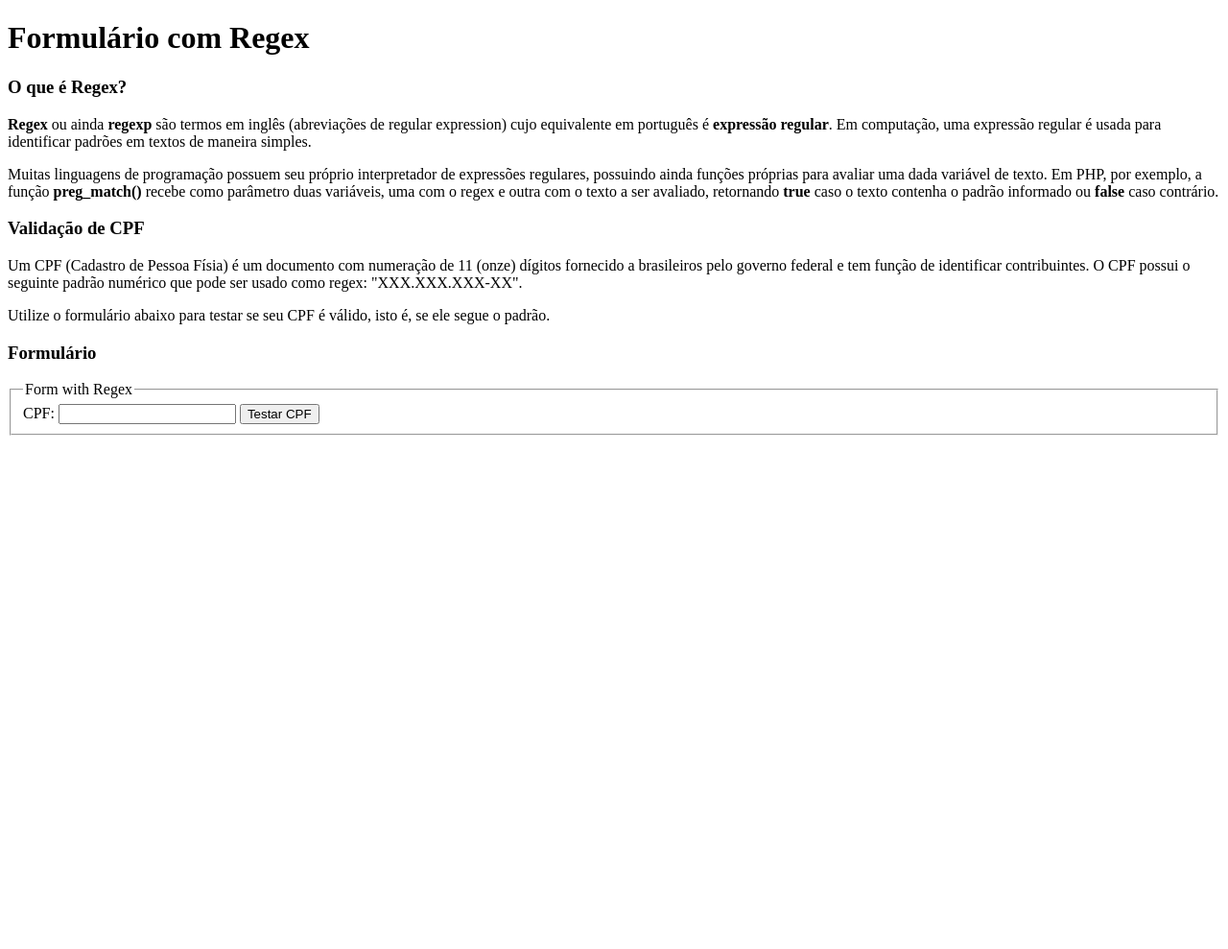
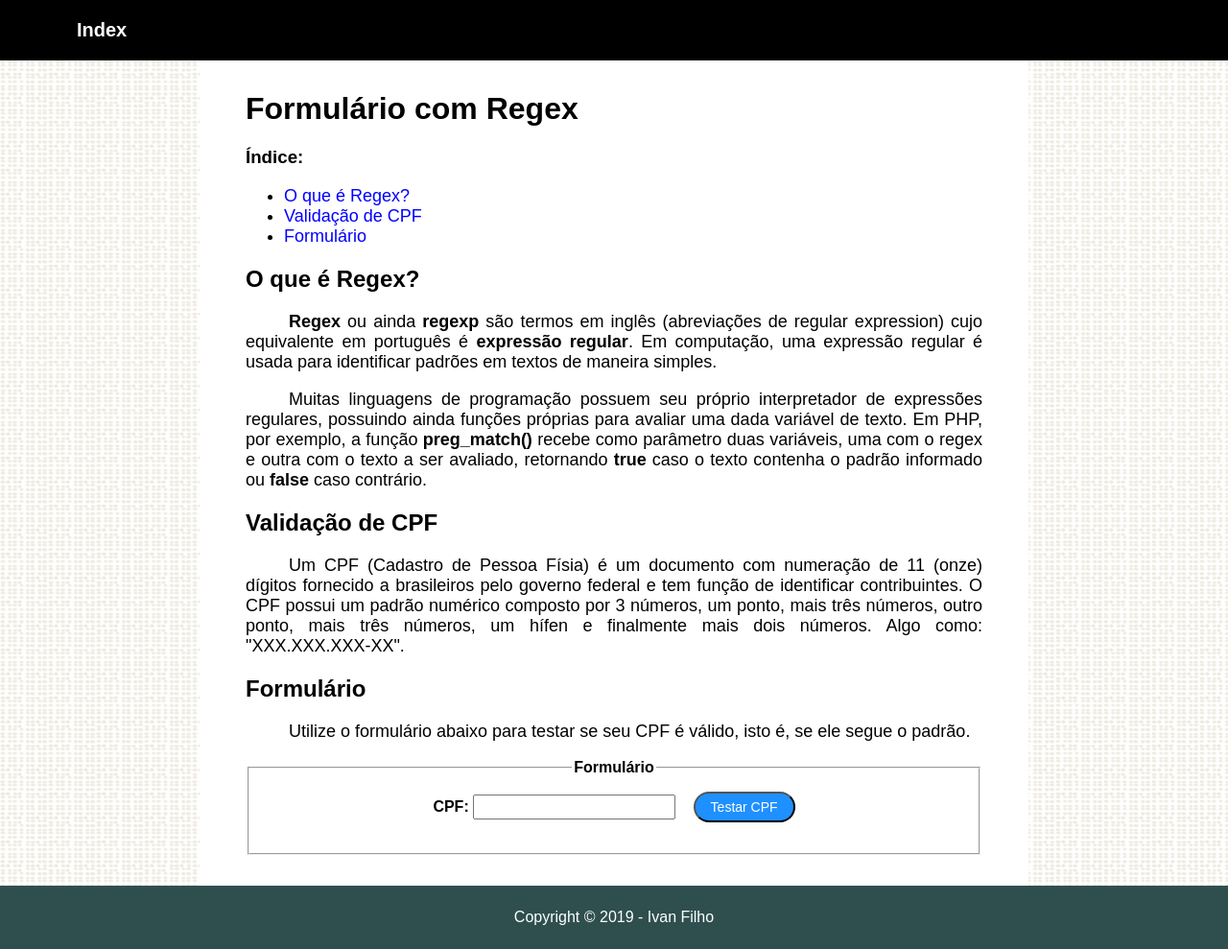
Before and after one commit to ivanfilho21/PHP_Tests, a PHP site: page /form.php in a window 1280 px wide. Shown: the whole page at 96% size. Before the commit the page ends 454 px from the top, so only its background shows below. Run offline with PHP 8.4, Linux system fonts and the light colour scheme.

Commit message:
Added validation to cpf.

```diff
--- a/regular expressions/form.php
+++ b/regular expressions/form.php
@@ -3,12 +3,31 @@
 <head>
     <meta charset="utf-8">
     <title>Formulário com Regex</title>
-
+    <link rel="stylesheet" type="text/css" href="style.css">
 </head>
 <body>
+    <header>
+        <nav>
+            <ul>
+                <li><a href="form.php">Index</a></li>
+            </ul>
+        </nav>
+    </header>
+
+    <div class="page-content">
+
         <h1>Formulário com Regex</h1>
 
-    <h3>O que é Regex?</h3>
+        <nav>
+            <h3>Índice:</h3>
+            <ul>
+                <li><a href="#sec-1">O que é Regex?</a></li>
+                <li><a href="#sec-2">Validação de CPF</a></li>
+                <li><a href="#sec-3">Formulário</a></li>
+            </ul>
+        </nav>
+
+        <h2 id="sec-1">O que é Regex?</h2>
 
         <p>
             <strong>Regex</strong> ou ainda <strong>regexp</strong> são termos em inglês (abreviações de regular expression) cujo equivalente em português é <strong>expressão regular</strong>. Em computação, uma expressão regular é usada para identificar padrões em textos de maneira simples.
@@ -18,30 +37,38 @@
             Muitas linguagens de programação possuem seu próprio interpretador de expressões regulares, possuindo ainda funções próprias para avaliar uma dada variável de texto. Em PHP, por exemplo, a função <strong>preg_match()</strong> recebe como parâmetro duas variáveis, uma com o regex e outra com o texto a ser avaliado, retornando <strong>true</strong> caso o texto contenha o padrão informado ou <strong>false</strong> caso contrário.
         </p>
 
-    <h3>Validação de CPF</h3>
+        <h2 id="sec-2">Validação de CPF</h2>
 
         <p>
-        Um CPF (Cadastro de Pessoa Físia) é um documento com numeração de 11 (onze) dígitos fornecido a brasileiros pelo governo federal e tem função de identificar contribuintes. O CPF possui o seguinte padrão numérico que pode ser usado como regex: "XXX.XXX.XXX-XX".
+            Um CPF (Cadastro de Pessoa Físia) é um documento com numeração de 11 (onze) dígitos fornecido a brasileiros pelo governo federal e tem função de identificar contribuintes. O CPF possui um padrão numérico composto por 3 números, um ponto, mais três números, outro ponto, mais três números, um hífen e finalmente mais dois números. Algo como: "XXX.XXX.XXX-XX".
         </p>
+
+        <h2 id="sec-3">Formulário</h2>
 
         <p>
             Utilize o formulário abaixo para testar se seu CPF é válido, isto é, se ele segue o padrão.
         </p>
 
-    <h3>Formulário</h3>
+        <?php include "validation.php"; ?>
 
-    <form>
+        <form method="post" action="<?php echo htmlspecialchars($_SERVER["PHP_SELF"]);?>">
             <fieldset>
-            <legend>Form with Regex</legend>
+                <legend>Formulário</legend>
 
                 <label>
                     CPF:
-                <input type="text" name="name">
+                    <input type="text" name="cpf" value="<?php echo (isset($cpf)) ? $cpf : '' ?>">
+                    <input type="submit" name="submit" value="Testar CPF">
                 </label>
 
-            <input type="submit" name="submit" value="Testar CPF">
+                <span class="<?php echo ($valid) ? 'success' : 'error'; ?>-msg"><?php echo $message; ?></span>
 
             </fieldset>
         </form>
+    </div>
+
+    <footer>
+        <p>Copyright © 2019 - Ivan Filho</p>
+    </footer>
 </body>
 </html>
--- /dev/null
+++ b/regular expressions/style.css
@@ -0,0 +1,118 @@
+body {
+    background: url("img/pattern.png");
+    margin: 0;
+    font-family: sans-serif;
+}
+
+a {
+    text-decoration: none;
+}
+
+/* Header */
+
+header {
+    background: black;
+    padding: 1em 2em;
+    font-size: 20px;
+    font-weight: bold;
+}
+
+ul {
+    margin: 0;
+}
+
+header li a {
+    color: white;
+}
+
+header li a:hover {
+    color: cyan;
+}
+
+/* Main Content */
+
+.page-content {
+    width: 768px;
+    margin: 0 auto;
+    padding: 1em 3em;
+    background: white;
+}
+
+.page-content h1 {
+    margin-top: 0;
+    padding: .5em 0 0 0;
+}
+
+.page-content p {
+    text-indent: 2.5em;
+    text-align: justify;
+    font-size: 18px;
+}
+
+.page-content li {
+    font-size: 18px;
+}
+
+.page-content li a {
+    color: blue;
+}
+
+.page-content li a:hover {
+    color: dodgerBlue;
+}
+
+/* Form */
+
+form {
+    text-align: center;
+    padding: 0 0 1em 0;
+}
+
+fieldset {
+
+    padding: 1em;
+}
+
+legend {
+    font-weight: bold;
+}
+
+label {
+    font-weight: bold;
+    display: block;
+    margin: 0 0 1em 0;
+}
+input[type=text] {
+    font-size: 16px;
+    padding: 2px 0px;
+}
+input[type=submit] {
+    font-size: 14px;
+    padding: 6px 16px;
+    margin: 0 0 0 1em;
+    border-radius: 2em;
+    background: dodgerBlue;
+    color: white;
+}
+
+input[type=submit]:hover {
+    background: blue;
+    cursor: pointer;
+}
+
+.error-msg {
+    color: red;
+}
+
+.success-msg {
+    color: darkgreen;
+}
+
+/* Footer */
+
+footer {
+    text-align: center;
+    padding: .5em;
+    background: darkSlateGray;
+    color: white;
+}
--- /dev/null
+++ b/regular expressions/validation.php
@@ -0,0 +1,34 @@
+<?php
+$valid = false;
+$message = "";
+
+if ($_SERVER["REQUEST_METHOD"] == "POST")
+{
+    if (validateCPF())
+    {
+        $message = "Seu CPF é válido.";
+        $valid = true;
+    }
+}
+
+function validateCPF()
+{
+    $regex = "/^[0-9]{3}.[0-9]{3}.[0-9]{3}-[0-9]{2}$/";
+    #echo $regex;
+
+    global $cpf, $message;
+    $cpf = $_POST["cpf"];
+
+    if (empty($cpf))
+    {
+        $message = "CPF vazio.";
+        return false;
+    }
+    if (! preg_match($regex, $cpf))
+    {
+        $message = "O número de CPF não segue o padrão.";
+        return false;
+    }
+
+    return true;
+}
```
Also changed, not shown: regular expressions/img/pattern.png (added). Lines whose indentation alone changed are shown as unchanged.
